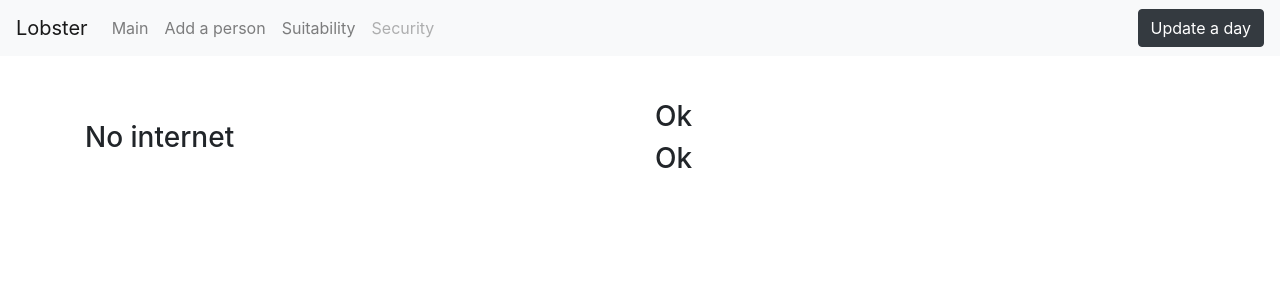
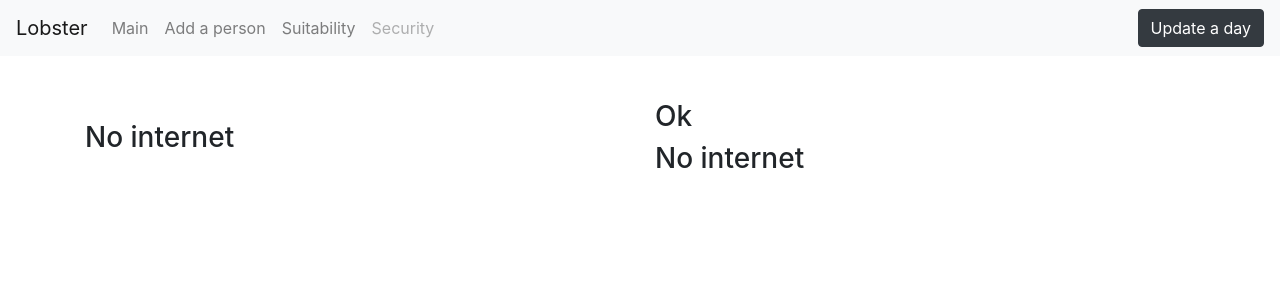
Before and after one commit to YDiamond1/db-stage-4, a React (Create React App) app: page / in a window 1280 px wide. Shown: the top 300 px of the page. Built offline with nearby package versions, Linux system fonts and the light colour scheme; no server answers.

Commit message:
ya lublu pip3

```diff
--- a/src/components/Home.js
+++ b/src/components/Home.js
@@ -16,7 +16,7 @@ export function Home(props){
                     <RequestTable fromUrl=" " pname="Dates"/>
                 </div>
                 <div>
-                    <RequestTable fromUrl=" " pname="Deadline expires"/>
+                    <RequestTable fromUrl="/api/transform" pname="Deadline expires"/>
                 </div>
             </Col>
         </Row>
```
Also changed, not shown: 1 other file (tests, documents, lock files or other folders).
